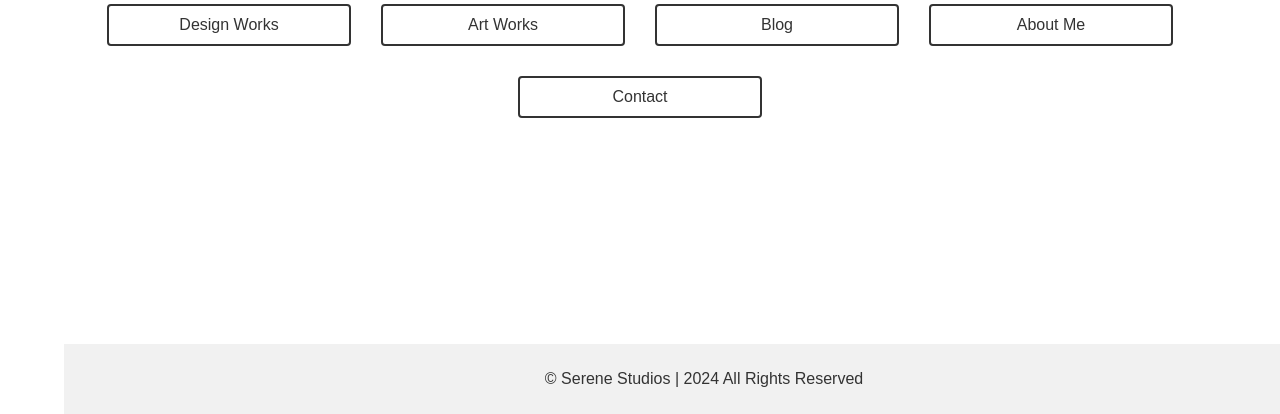
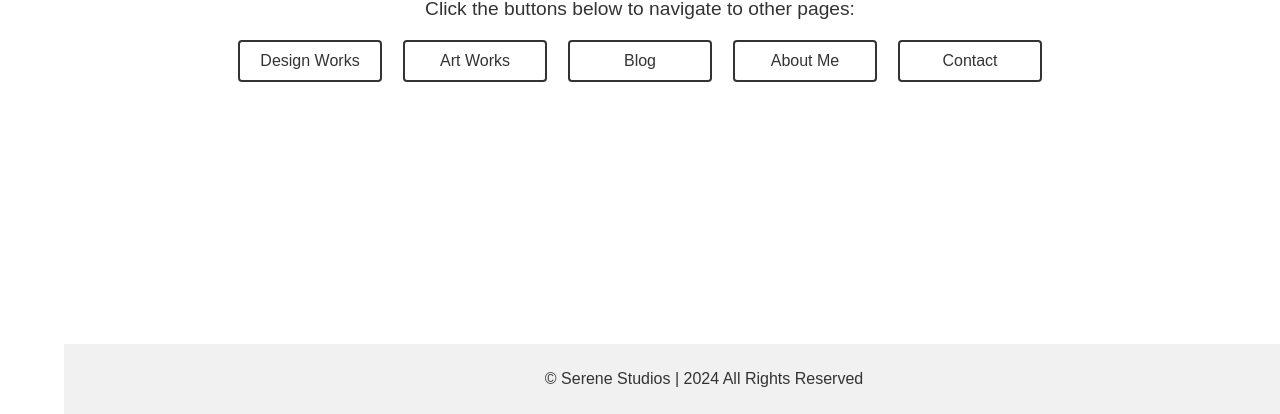
Before and after one commit to serenestudios/Portfolio-Site, a plain HTML site: page HOME.html in a window 1280 px wide. Shown: the part 386-800 px from the top of the page. Drawn offline with Linux system fonts and the light colour scheme.

Commit message:
change around spacing

```diff
--- a/stylesheetportfolio.css
+++ b/stylesheetportfolio.css
@@ -34,7 +34,7 @@ header p {
 nav {
     display: flex;
     flex-direction: column;
-    gap: 10px;
+    gap: 1px;
     align-items: center;
 }
 
@@ -50,7 +50,7 @@ nav {
     outline: none;
     text-decoration: none;
     display: inline-block;
-    width: 200px; /* Fixed width for buttons */
+    width: 100px; /* Fixed width for buttons */
     margin: 5px 0; /* Reduce margin */
 }
 
```
